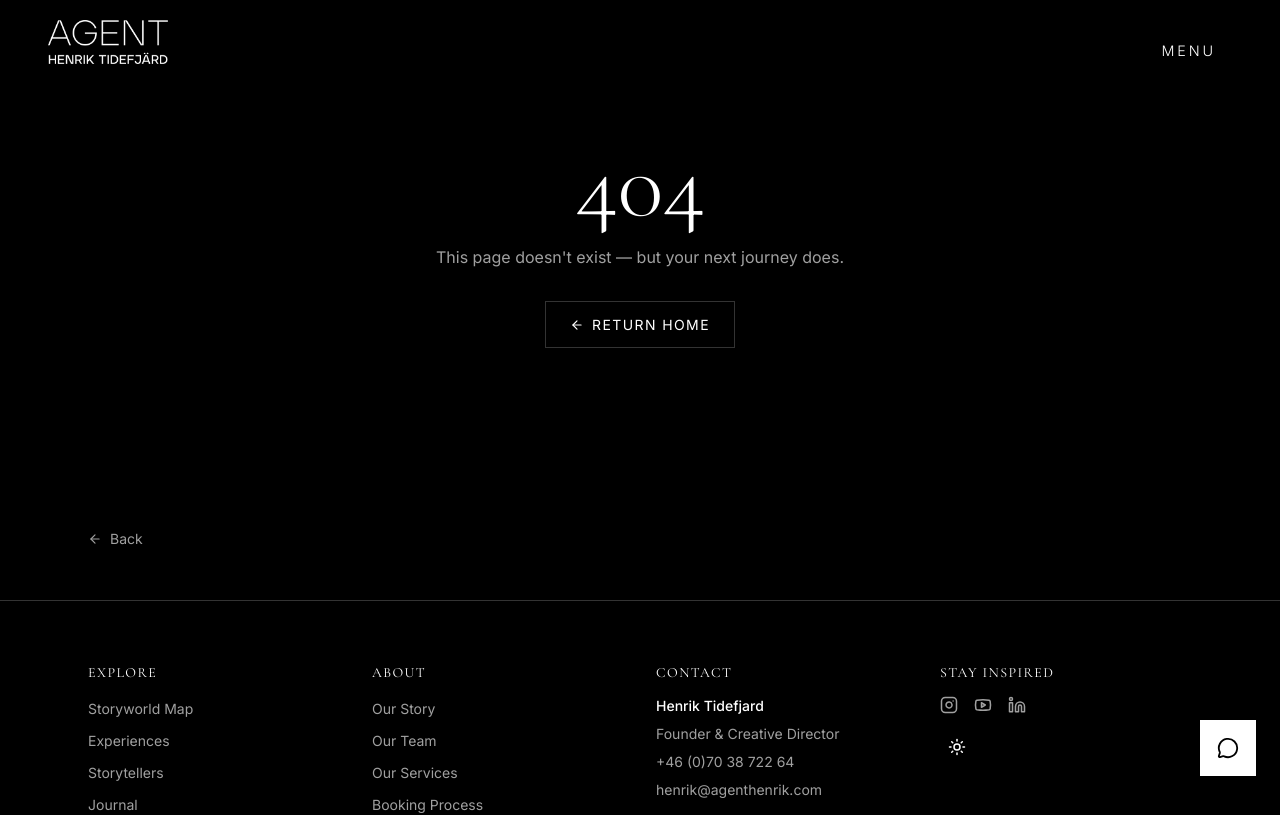
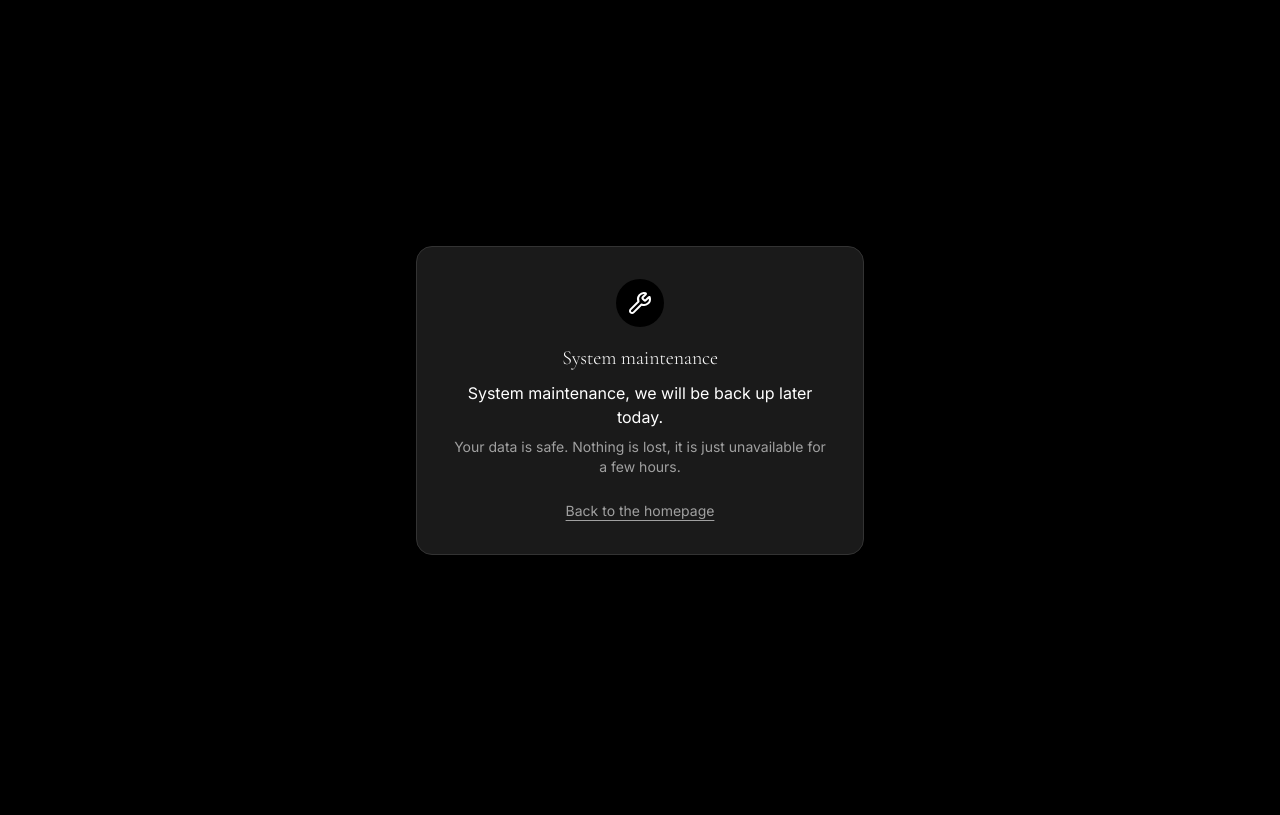
Before and after one commit to paulgosnell/agent-henrik, a Next.js app: page /maintenance in a window 1280 px wide. Before the commit this address had no page. Shown: the top 815 px of the page. Built offline with nearby package versions, Linux system fonts and the light colour scheme.

Commit message:
feat: maintenance mode while the database is unavailable
Co-Authored-By: Claude Sonnet 5 <noreply@anthropic.com>

```diff
--- a/middleware.ts
+++ b/middleware.ts
@@ -1,5 +1,19 @@
 import { createServerClient } from "@supabase/ssr";
 import { NextResponse, type NextRequest } from "next/server";
+import { MAINTENANCE_MESSAGE, MAINTENANCE_MODE } from "@/lib/maintenance";
+
+// The only pages on this site that render with no Supabase call at all
+// (verified: no import of lib/supabase/server or lib/supabase/client in
+// any of these page.tsx files). Every other page, including "/", reads
+// its content from Supabase, so it is rewritten to /maintenance below.
+const STATIC_PAGES_EXEMPT_FROM_MAINTENANCE = [
+  "/legal/terms",
+  "/legal/data-protection",
+  "/legal/imprint",
+  "/about/story",
+  "/about/booking-process",
+  "/about/pricing-faq",
+];
 
 const STAGING_OFF_HTML = `<!DOCTYPE html>
 <html lang="en">
@@ -31,6 +45,25 @@ export async function middleware(request: NextRequest) {
   }
 
   const { pathname } = request.nextUrl;
+
+  // Maintenance mode: the database is down, so never call Supabase.
+  // Runs before the admin-auth check below, since that check itself
+  // calls Supabase (supabase.auth.getUser()).
+  if (MAINTENANCE_MODE) {
+    if (pathname === "/maintenance" || STATIC_PAGES_EXEMPT_FROM_MAINTENANCE.includes(pathname)) {
+      return NextResponse.next();
+    }
+    if (pathname.startsWith("/api/")) {
+      return NextResponse.json(
+        { error: MAINTENANCE_MESSAGE, maintenance: true },
+        { status: 503, headers: { "Retry-After": "3600" } }
+      );
+    }
+    const url = request.nextUrl.clone();
+    url.pathname = "/maintenance";
+    url.search = "";
+    return NextResponse.rewrite(url);
+  }
 
   // Only protect /admin routes (except login)
   if (!pathname.startsWith("/admin") || pathname === "/admin/login") {
--- /dev/null
+++ b/src/app/maintenance/page.tsx
@@ -0,0 +1,32 @@
+import type { Metadata } from "next";
+import Link from "next/link";
+import { Wrench } from "lucide-react";
+import { MAINTENANCE_MESSAGE } from "@/lib/maintenance";
+
+export const metadata: Metadata = {
+  title: "System maintenance",
+  robots: { index: false, follow: false },
+};
+
+export default function MaintenancePage() {
+  return (
+    <main className="min-h-screen flex items-center justify-center px-4 bg-[var(--background)]">
+      <div className="max-w-md w-full text-center rounded-2xl border border-[var(--border)] bg-[var(--muted)] p-8">
+        <div className="mx-auto mb-5 flex h-12 w-12 items-center justify-center rounded-full bg-[var(--background)]">
+          <Wrench className="h-6 w-6 text-[var(--foreground)]" aria-hidden="true" />
+        </div>
+        <h1 className="text-xl font-semibold text-[var(--foreground)]">System maintenance</h1>
+        <p className="mt-3 text-[var(--foreground)]">{MAINTENANCE_MESSAGE}</p>
+        <p className="mt-2 text-sm text-[var(--muted-foreground)]">
+          Your data is safe. Nothing is lost, it is just unavailable for a few hours.
+        </p>
+        <Link
+          href="/"
+          className="mt-6 inline-block text-sm text-[var(--muted-foreground)] underline underline-offset-4 hover:text-[var(--foreground)]"
+        >
+          Back to the homepage
+        </Link>
+      </div>
+    </main>
+  );
+}
--- a/src/components/concierge/concierge-button.tsx
+++ b/src/components/concierge/concierge-button.tsx
@@ -5,6 +5,7 @@ import { usePathname } from "next/navigation";
 import { MessageCircle } from "lucide-react";
 import { ChatWindow } from "./chat-window";
 import { createClient } from "@/lib/supabase/client";
+import { MAINTENANCE_MODE } from "@/lib/maintenance";
 
 type ChatContext = {
   theme_id?: string;
@@ -22,6 +23,17 @@ export function ConciergeButton() {
 
   useEffect(() => {
     async function resolvePageContext() {
+      // The pages this resolves context for (experiences/explore/storytellers
+      // detail pages) already read Supabase server-side to render at all, so
+      // middleware rewrites them to /maintenance and this never mounts on
+      // them. Guarded directly too, so a direct Supabase call from the
+      // browser never fires while the database is down (maintenance spec
+      // rule 5), independent of that redirect.
+      if (MAINTENANCE_MODE) {
+        setContext(undefined);
+        return;
+      }
+
       const segments = pathname.split("/").filter(Boolean);
 
       if (segments[0] === "experiences" && segments[1]) {
--- a/src/components/layout/layout-shell.tsx
+++ b/src/components/layout/layout-shell.tsx
@@ -9,10 +9,11 @@ import { BackLink } from "@/components/ui/back-link";
 export function LayoutShell({ children }: { children: React.ReactNode }) {
   const pathname = usePathname();
   const isAdmin = pathname.startsWith("/admin");
+  const isMaintenance = pathname === "/maintenance";
   const isHomepage = pathname === "/";
   const isLiv = pathname === "/liv";
 
-  if (isAdmin) {
+  if (isAdmin || isMaintenance) {
     return <>{children}</>;
   }
 
--- /dev/null
+++ b/src/lib/maintenance.ts
@@ -0,0 +1,9 @@
+// Maintenance mode: set NEXT_PUBLIC_MAINTENANCE_MODE=true in Vercel and
+// redeploy when the Supabase database behind this site is unavailable.
+// middleware.ts sends every DB-backed page to /maintenance and every
+// /api/* call gets a 503. The purely static marketing pages (legal/*,
+// about/story, about/booking-process, about/pricing-faq) stay up
+// untouched, since they never call Supabase.
+export const MAINTENANCE_MODE = process.env.NEXT_PUBLIC_MAINTENANCE_MODE === "true";
+
+export const MAINTENANCE_MESSAGE = "System maintenance, we will be back up later today.";
```
